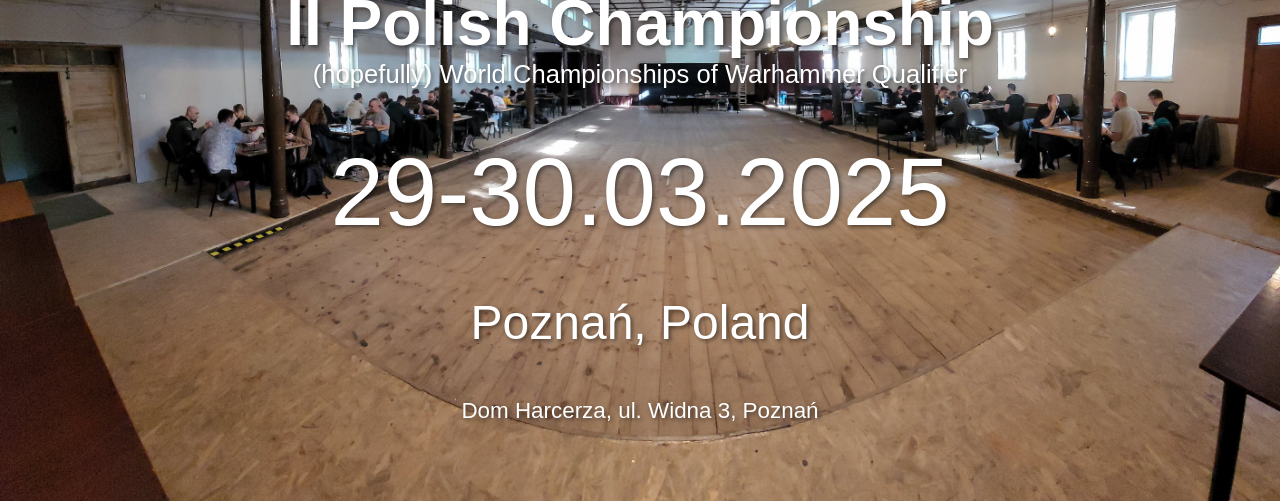
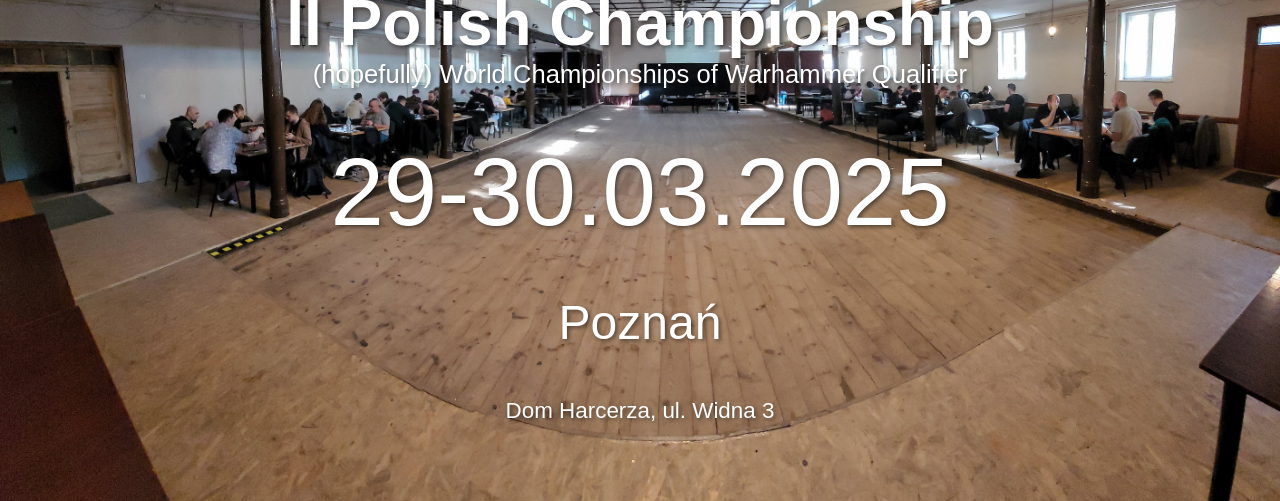
Before and after one commit to mtrojanowski/mp25, a plain HTML site: page index.html in a window 1280 px wide. Shown: the part 299-800 px from the top of the page. Drawn offline with Linux system fonts and the light colour scheme.

Commit message:
Minor content change

```diff
--- a/index.html
+++ b/index.html
@@ -23,8 +23,8 @@
         <h1>II Polish Championship</h1>
         <p class="qualifier">(hopefully) World Championships of Warhammer Qualifier</p>
         <p class="date">29-30.03.2025<p/>
-        <p class="location">Poznań, Poland</p>
-        <p class="venue">Dom Harcerza, ul. Widna 3, Poznań</p>
+        <p class="location">Poznań</p>
+        <p class="venue">Dom Harcerza, ul. Widna 3</p>
     </div>
 </body>
 </html>
```
